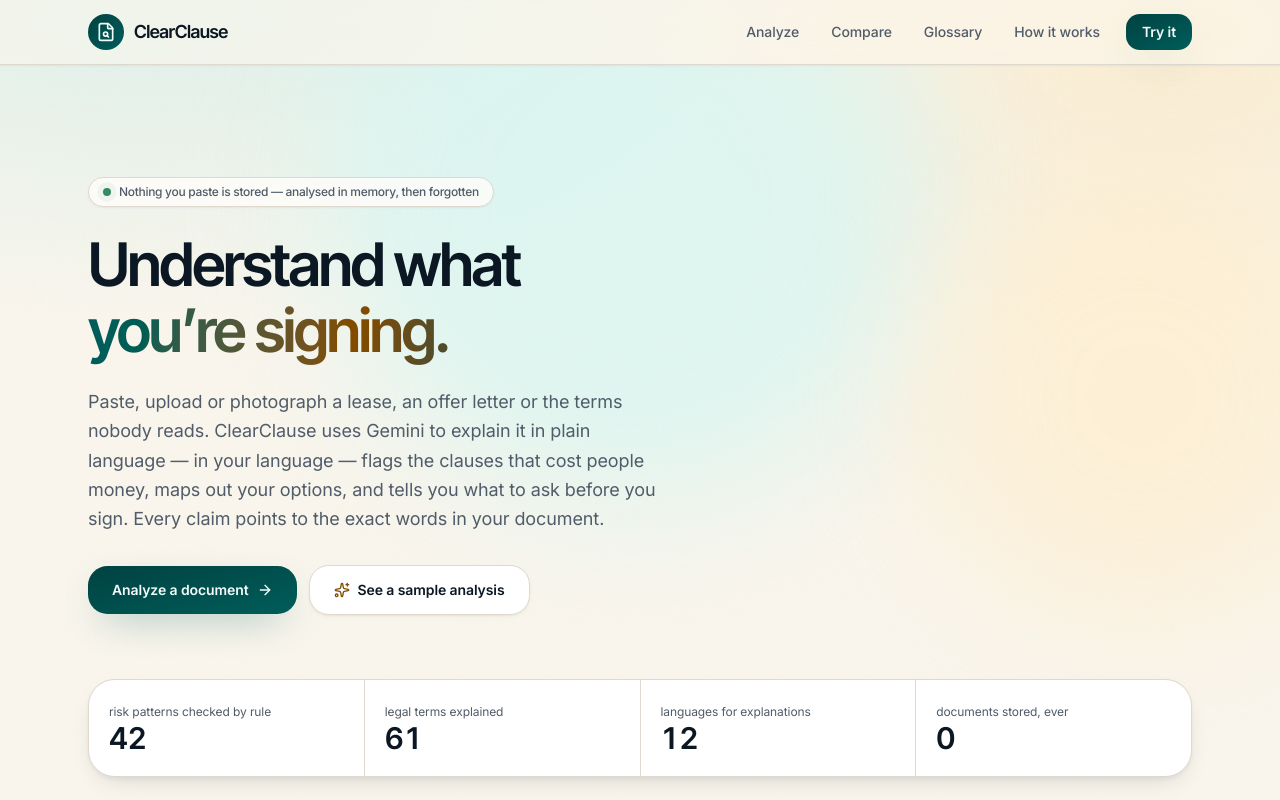
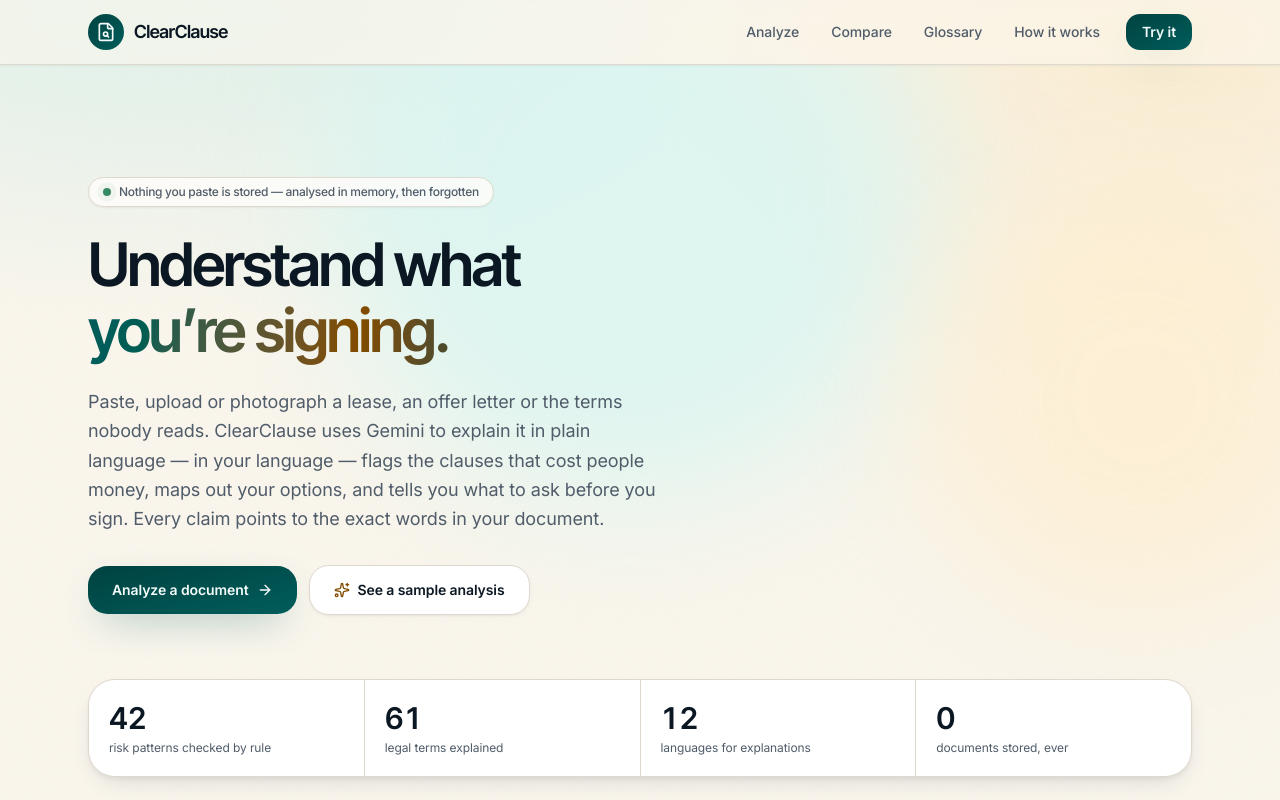
Before and after one commit to rushii23-dev/PW-Exclusive, a Next.js app: page / in a window 1280 px wide. Shown: the top 800 px of the page. Built offline with nearby package versions, Linux system fonts and the light colour scheme.

Commit message:
fix(a11y): meet AA contrast, print clause titles, fix stat and placeholder markup

```diff
--- a/src/app/globals.css
+++ b/src/app/globals.css
@@ -28,7 +28,7 @@
 
   --risk-high: oklch(0.49 0.19 22);
   --risk-high-soft: oklch(0.955 0.03 24);
-  --risk-medium: oklch(0.55 0.14 66);
+  --risk-medium: oklch(0.52 0.135 64);
   --risk-medium-soft: oklch(0.96 0.042 84);
   --risk-low: oklch(0.47 0.07 248);
   --risk-low-soft: oklch(0.95 0.018 248);
@@ -389,7 +389,9 @@
     margin: 20mm 16mm 18mm 20mm;
   }
 
-  nav, header, footer, button, textarea, input, select,
+  /* Site chrome and controls go; a clause card's own <header> — its title
+     and risk badge — must stay, so elements are hidden by role, not tag. */
+  nav, button, textarea, input, select, [role="tablist"],
   .print-hidden {
     display: none !important;
   }
--- a/src/app/page.tsx
+++ b/src/app/page.tsx
@@ -173,7 +173,7 @@ export default function HomePage() {
             style={{ animationDelay: "0.32s" }}
           >
             {STATS.map((stat) => (
-              <div key={stat.label} className="bg-surface-raised px-5 py-5">
+              <div key={stat.label} className="flex flex-col bg-surface-raised px-5 py-5">
                 <dt className="order-last mt-1 text-xs text-muted-foreground">
                   {stat.label}
                 </dt>
--- a/src/components/glossary/GlossaryList.tsx
+++ b/src/components/glossary/GlossaryList.tsx
@@ -31,7 +31,7 @@ export function GlossaryList({ entries }: { entries: GlossaryEntry[] }) {
         value={query}
         onChange={(e) => setQuery(e.target.value)}
         placeholder="Search a term — try “indemnify” or “holdover”…"
-        className="elev-xs w-full max-w-md rounded-xl border border-border bg-surface-raised px-4 py-3 text-sm transition-shadow placeholder:text-muted-foreground/70 focus:elev-sm"
+        className="elev-xs w-full max-w-md rounded-xl border border-border bg-surface-raised px-4 py-3 text-sm transition-shadow placeholder:text-muted-foreground focus:elev-sm"
       />
       <p aria-live="polite" className="mt-2 text-xs text-muted-foreground">
         {filtered.length} of {entries.length} terms
```
